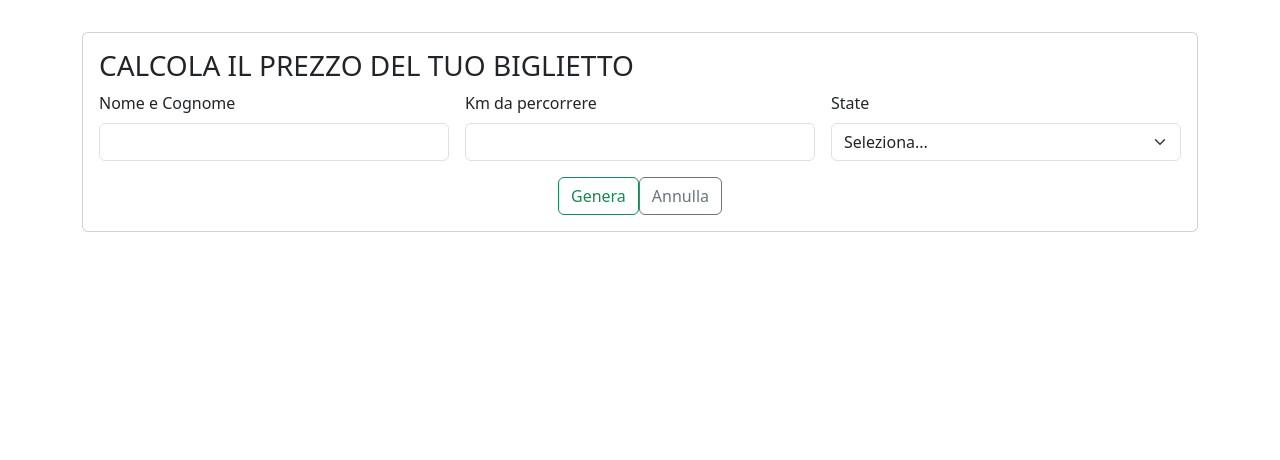
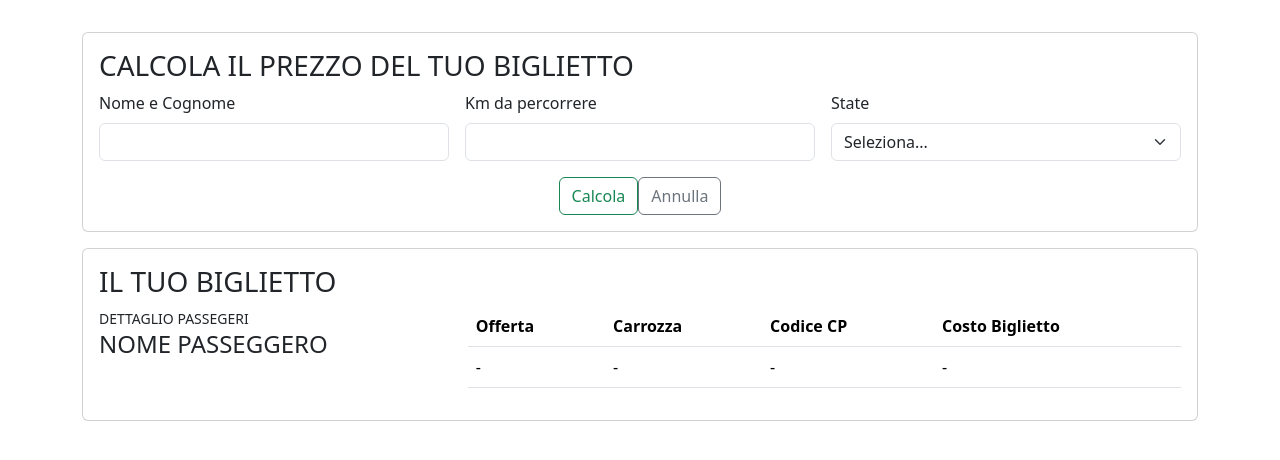
Before and after one commit to angeloren92/js-biglietto-treno-form, a plain HTML site: page index.html in a window 1280 px wide. Drawn offline with nearby package versions, Linux system fonts and the light colour scheme.

Commit message:
get nodes output

```diff
--- a/index.html
+++ b/index.html
@@ -19,7 +19,7 @@
             <!-- row ticketing -->
             <div class="row mt-3 g-3">
                 <!-- col ticketing -->
-                <div class="col">
+                <div class="col-12">
                     <!-- card ticketing -->
                     <div class="card">
                         <div class="card-body">
@@ -49,14 +49,51 @@
                                 </div>
                                 <!-- submit and reset buttons  -->
                                 <div class="col-12 d-flex justify-content-center">
-                                    <button type="submit" class="btn btn-outline-success">Genera</button>
+                                    <button type="submit" class="btn btn-outline-success">Calcola</button>
                                     <button type="reset" class="btn btn-outline-secondary">Annulla</button>
                                 </div>
                             </form>
                         </div>
                     </div>
                 </div>
-
+                <!-- col ticket -->
+                <div class="col-12">
+                    <!-- card ticket -->
+                    <div class="card">
+                        <div class="card-body row">
+                            <!-- card title -->
+                            <h3 class="card-title">IL TUO BIGLIETTO</h3>
+                            <!-- ticket name details -->
+                            <div class="col-4">
+                                <small>DETTAGLIO PASSEGERI</small>
+                                <h4 class="passenger">NOME PASSEGGERO</h4>
+                            </div>
+                            <div class="col-8">
+                            <!-- ticket train detail and cost -->
+                                <table class="table">
+                                    <!-- header table -->
+                                    <thead>
+                                        <tr>
+                                            <th>Offerta</th>
+                                            <th>Carrozza</th>
+                                            <th>Codice CP</th>
+                                            <th>Costo Biglietto</th>
+                                        </tr>
+                                    </thead>
+                                    <!-- body table -->
+                                    <tbody>
+                                        <tr>
+                                            <td>-</td>
+                                            <td>-</td>
+                                            <td>-</td>
+                                            <td>-</td>
+                                        </tr>
+                                    </tbody>
+                                </table>
+                            </div>
+                        </div>
+                    </div>
+                </div>
             </div>
         </section>
     </main>
--- a/js/script.js
+++ b/js/script.js
@@ -5,7 +5,7 @@
 
 */
 
-//recuperiamo i nodi
+//recuperiamo i nodi del form
 const formEl = document.querySelector('form');
 const fullNameEl = document.getElementById('fullName');
 const distanceEl = document.getElementById('distance');
@@ -19,9 +19,11 @@ const ticket = {
     price: 0.21,
     discount: 1
 }
+
 //evento del form che cattura i value degli input
 formEl.addEventListener('submit', function (e) {
     e.preventDefault();
+    //recuperiamo nell'array i valori degli input
     ticket.fullNameValue = fullNameEl.value;
     ticket.distanceValue = distanceEl.value;
     ticket.ageValue = ageEl.value;
@@ -31,13 +33,17 @@ formEl.addEventListener('submit', function (e) {
     } else if (ticket.ageValue === 'Over 65') {
         ticket.discount = 0.6;
     }
+    //calcola il prezzo del biglietto
     ticket.price = (ticket.price * ticket.distanceValue * ticket.discount);
 })
+//debug
+console.log(ticket);
 
-
-
-
-
+//inserimento valori trovati in HTML
+//recuperiamo i nodi dell'output
+const passengerEl = document.querySelector('.passenger');
+const promotionEl = document.querySelector('td:first-child');
+const ticketPriceEl = document.querySelector('td:last-child')
 
 //debug
-console.log(ticket);
+console.log(promotionEl, ticketPriceEl)
```
